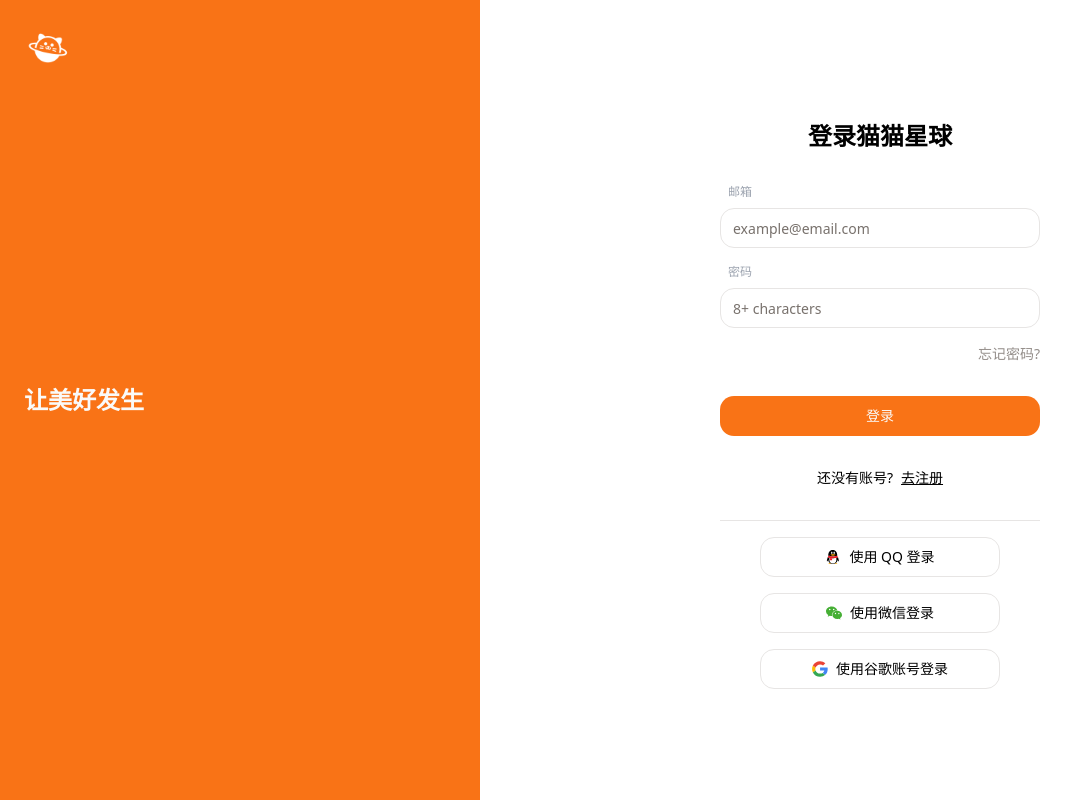
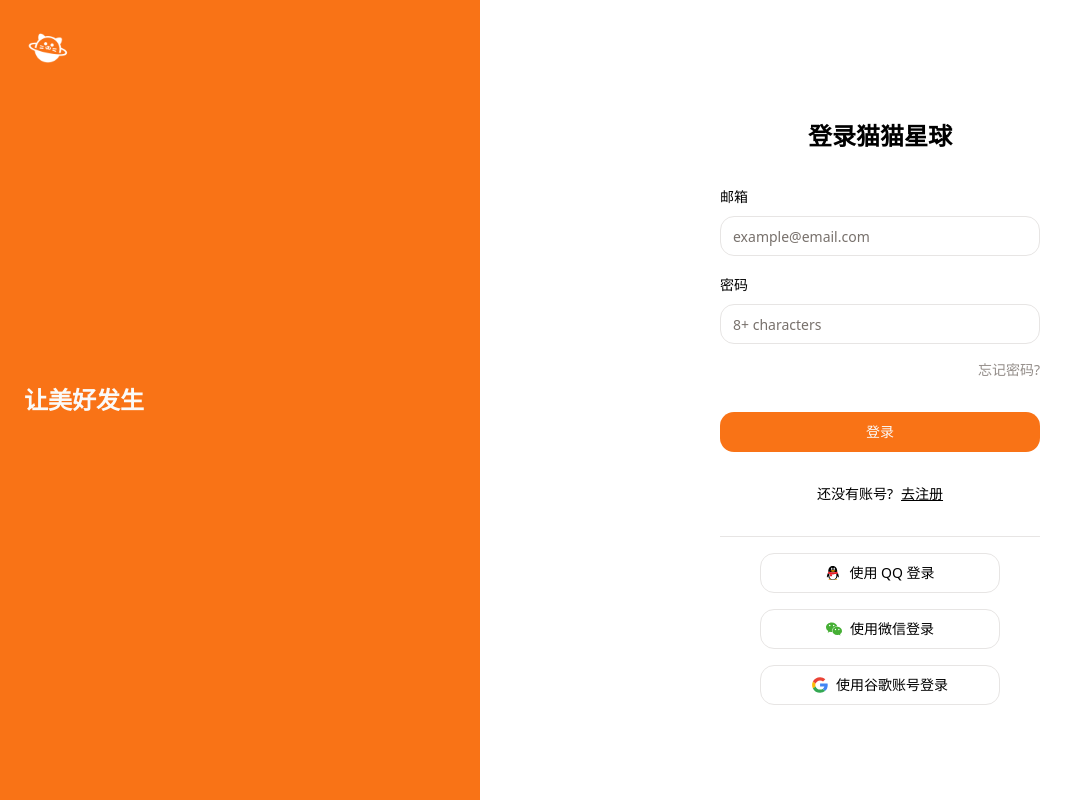
Before and after one commit to Puggo1145/meow-planet-web, a Next.js app: page /sign-in in a window 1280 px wide. Shown: the whole page, without its empty margins (0-1078 px from the left). Built offline with nearby package versions, Linux system fonts and the light colour scheme.

Commit message:
refactor: 同步更新

```diff
--- a/app/(auth)/sign-in/_components/sign-in-form.tsx
+++ b/app/(auth)/sign-in/_components/sign-in-form.tsx
@@ -3,9 +3,20 @@
 import { useState } from "react"
 import Link from "next/link"
 import { useRouter } from "next/navigation"
+import { zodResolver } from "@hookform/resolvers/zod"
+import { useForm } from "react-hook-form"
+import * as z from "zod"
 // ui
-import LabelInput from "@/components/label-input"
 import { Button } from "@/components/ui/button"
+import {
+  Form,
+  FormControl,
+  FormField,
+  FormItem,
+  FormLabel,
+  FormMessage,
+} from "@/components/ui/form"
+import { Input } from "@/components/ui/input"
 // components
 import { Loader } from "@/components/loader"
 // utils
@@ -14,46 +25,68 @@ import { toast } from "sonner"
 import { Account } from "appwrite"
 import { client } from "@/lib/appwrite"
 
+const formSchema = z.object({
+  email: z.string().email({ message: "请输入有效的邮箱地址" }),
+  password: z.string().min(8, { message: "密码至少需要8个字符" }),
+})
 
 const SignInForm = () => {
-    const [email, setEmail] = useState("")
-    const [password, setPassword] = useState("")
     const router = useRouter()
-    const [isSubmiting, setIsSubmiting] = useState(false)
+    const [isSubmitting, setIsSubmitting] = useState(false)
 
-    const handleSignIn = async (e: React.FormEvent) => {
-        e.preventDefault()
-        setIsSubmiting(true);
+    const form = useForm<z.infer<typeof formSchema>>({
+        resolver: zodResolver(formSchema),
+        defaultValues: {
+            email: "",
+            password: "",
+        },
+    })
+
+    const onSubmit = async (values: z.infer<typeof formSchema>) => {
+        setIsSubmitting(true)
 
         try {
             const account = new Account(client)
-            await account.createEmailPasswordSession(email, password)
-            toast.success("登录成功");
+            await account.createEmailPasswordSession(values.email, values.password)
+            toast.success("登录成功")
             router.push("/today") // Redirect to the main page after successful login
         } catch (err) {
-            toast.error("登录失败，请检查您的邮箱和密码");
+            console.log(err);
+
+            toast.error("用户名或密码错误");
         } finally {
-            setIsSubmiting(false)
+            setIsSubmitting(false)
         }
     }
 
     return (
-        <form className="w-full flex flex-col gap-y-4" onSubmit={handleSignIn}>
-            <LabelInput
-                label="邮箱"
-                type="email"
-                placeholder="example@email.com"
-                value={email}
-                onChange={(e) => setEmail(e.target.value)}
-                required
+        <Form {...form}>
+            <form onSubmit={form.handleSubmit(onSubmit)} className="w-full flex flex-col gap-y-4">
+                <FormField
+                    control={form.control}
+                    name="email"
+                    render={({ field }) => (
+                        <FormItem>
+                            <FormLabel>邮箱</FormLabel>
+                            <FormControl>
+                                <Input placeholder="example@email.com" {...field} />
+                            </FormControl>
+                            <FormMessage />
+                        </FormItem>
+                    )}
                 />
-            <LabelInput
-                label="密码"
-                type="password"
-                placeholder="8+ characters"
-                value={password}
-                onChange={(e) => setPassword(e.target.value)}
-                required
+                <FormField
+                    control={form.control}
+                    name="password"
+                    render={({ field }) => (
+                        <FormItem>
+                            <FormLabel>密码</FormLabel>
+                            <FormControl>
+                                <Input type="password" placeholder="8+ characters" {...field} />
+                            </FormControl>
+                            <FormMessage />
+                        </FormItem>
+                    )}
                 />
                 <Link
                     href="/auth/reset-pwd"
@@ -61,13 +94,14 @@ const SignInForm = () => {
                 >
                     忘记密码?
                 </Link>
-            <Button type="submit" className="mt-4" disabled={isSubmiting}>
-                {isSubmiting ?
+                <Button type="submit" className="mt-4" disabled={isSubmitting}>
+                    {isSubmitting ?
                         <Loader size="sm" color="white" />
                         : "登录"
                     }
                 </Button>
             </form>
+        </Form>
     )
 }
 
--- a/app/layout.tsx
+++ b/app/layout.tsx
@@ -1,6 +1,6 @@
 import type { Metadata } from "next";
 import "./globals.css";
-import { Toaster } from "sonner";
+import { Toaster } from "@/components/ui/toaster";
 
 export const metadata: Metadata = {
   title: "猫猫星球",
@@ -9,16 +9,16 @@ export const metadata: Metadata = {
 
 export default function RootLayout({
   children,
-}: Readonly<{
+}: {
   children: React.ReactNode;
-}>) {
+}) {
   return (
     <html lang="en">
       <body
         className={`antialiased`}
       >
         {children}
-        <Toaster position="top-center" />
+        <Toaster />
       </body>
     </html>
   );
--- a/app/page.tsx
+++ b/app/page.tsx
@@ -13,6 +13,8 @@ import { Loader } from "@/components/loader";
 import { useRouter } from "next/navigation";
 // assets
 import images from "@/constants/images";
+import { Account } from "appwrite";
+import { client } from "@/lib/appwrite";
 
 type UserStatus = "loading" | "authenticated" | "unauthenticated";
 
@@ -21,20 +23,26 @@ const RootPage: React.FC = () => {
     const router = useRouter();
 
     useEffect(() => {
-        // if authenticated, redirect to /today
+        const checkAuthStatus = async () => {
+            try {
+                const account = new Account(client);
+                await account.get();
+                setStatus("authenticated");
+            } catch (error) {
+                setStatus("unauthenticated");
+            }
+        };
+
+        checkAuthStatus();
+    }, []);
+
+    useEffect(() => {
         if (status === "authenticated") {
             router.replace("/today");
-        }
-        // else, redirect to /sign-in
-        else if (status === "unauthenticated") {
+        } else if (status === "unauthenticated") {
             router.replace("/sign-in");
         }
-    }, [status]);
-
-    // mock user authentication status
-    setTimeout(() => {
-        setStatus("authenticated");
-    }, 1200);
+    }, [status, router]);
 
     return (
         <main className="w-full h-screen flex flex-col items-center justify-center">
@@ -43,8 +51,9 @@ const RootPage: React.FC = () => {
                 alt="LOGO"
                 className="w-[400px]"
                 width={400}
+                priority
             />
-            <Loader size={36} className="text-primary" />
+            <Loader size="xl" className="text-primary" />
         </main>
     );
 };
--- /dev/null
+++ b/components/ui/toaster.tsx
@@ -0,0 +1,15 @@
+// Customize toast style
+import { Toaster as SonnerToaster } from 'sonner';
+
+export function Toaster() {
+  return (
+    <SonnerToaster
+      position="top-center"
+      toastOptions={{
+        classNames: {
+          error: 'bg-red-50 text-red-800 border-red-200',
+        },
+      }}
+    />
+  );
+}
```
Lines whose indentation alone changed are shown as unchanged.
